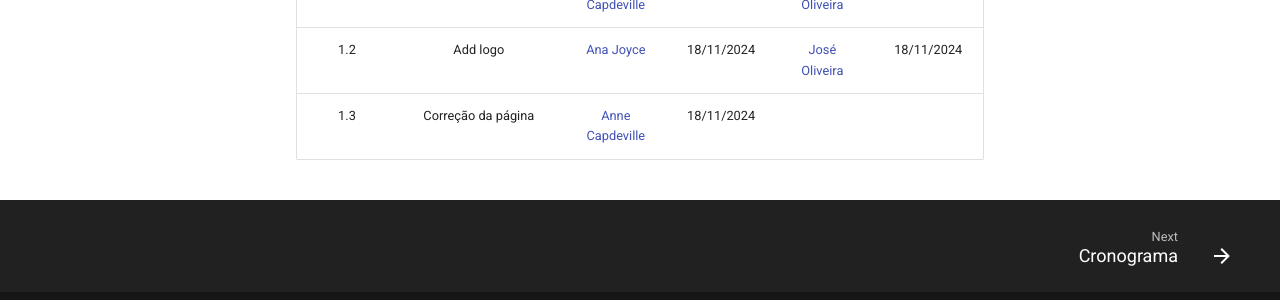
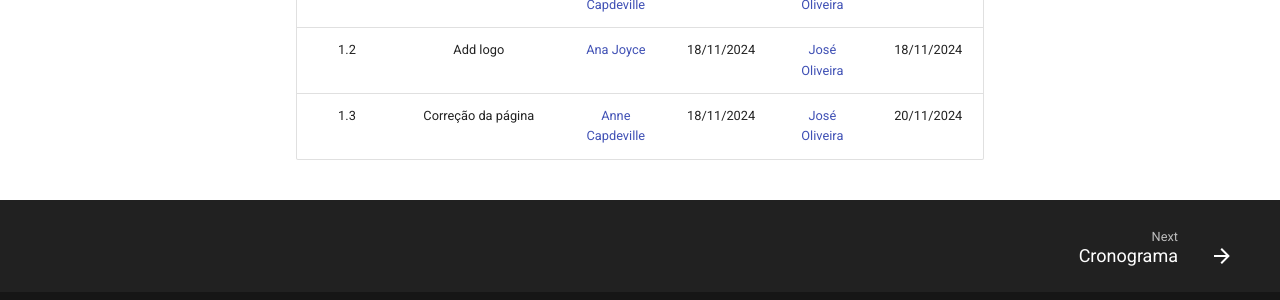
Before and after one commit to Interacao-Humano-Computador/2024.2-Grupo04, an MkDocs documentation site: the page built from docs/index.md, in a window 1280 px wide and 900 px high, scrolled down 921 px. Shown: the part 564-864 px from the top of the window. Built offline with MkDocs 1.6.1 and Material for MkDocs 9.7.7, drawn with Linux system fonts in a browser that asks for light colours; comment, search, counter and statistics services are not loaded.

Commit message:
revisor sobre

```diff
--- a/docs/index.md
+++ b/docs/index.md
@@ -46,4 +46,4 @@ Link:<a href="https://www.cinemark.com.br/"> <h5>www.cinemark.com.br</h5> </a>
 |  1.0   | Criação da apresentaçao do grupo | [Anne Capdeville](https://github.com/nanecapde) | 16/11/2024 | [José Oliveira](https://github.com/Jose1277) |   17/11/2024   |
 |  1.1   | Integrantes do grupo | [Anne Capdeville](https://github.com/nanecapde) | 17/11/2024 | [José Oliveira](https://github.com/Jose1277) |  18/11/2024   |
 |  1.2   | Add logo | [Ana Joyce](https://github.com/anajoyceamorim) | 18/11/2024 | [José Oliveira](https://github.com/Jose1277) |   18/11/2024   |
-|  1.3   | Correção da página| [Anne Capdeville](https://github.com/nanecapde) | 18/11/2024 |  |   |
+|  1.3   | Correção da página| [Anne Capdeville](https://github.com/nanecapde) | 18/11/2024 | [José Oliveira](https://github.com/Jose1277) | 20/11/2024  |
```
